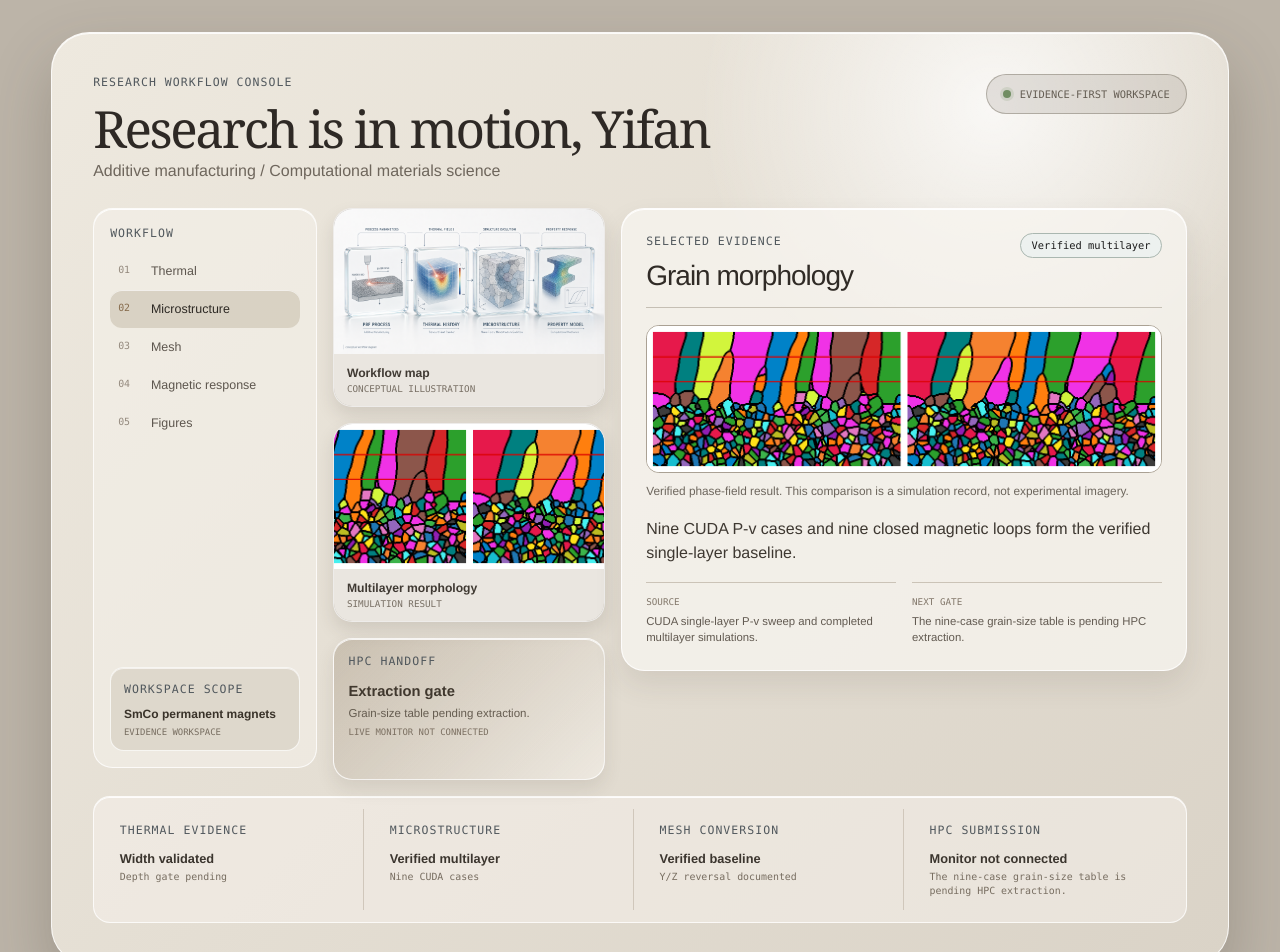
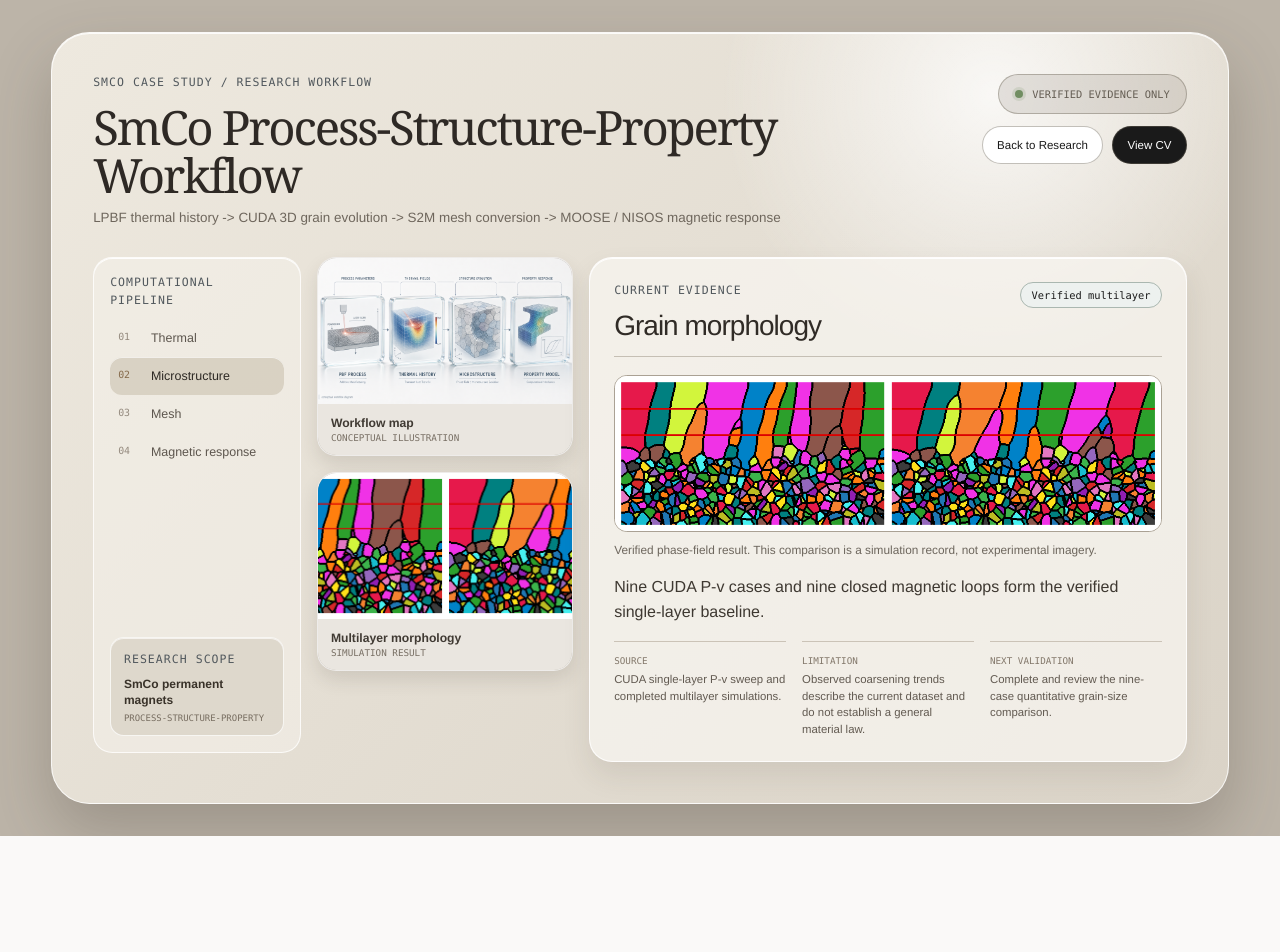
Before and after one commit to suoyff-afk/suoyff-afk.github.io, a React (Vite) app: page /research/smco-workflow in a window 1280 px wide. Shown: the top 952 px of the page. After the commit the page ends 836 px from the top, so only its background shows below. Built offline with nearby package versions, Linux system fonts and the light colour scheme.

Commit message:
Present SmCo workflow as public case study

```diff
--- a/src/features/console/ConsolePage.tsx
+++ b/src/features/console/ConsolePage.tsx
@@ -1,4 +1,6 @@
 import { useState } from "react";
+import { Link } from "react-router-dom";
+import { assetUrl } from "../../app/routes";
 import { EvidenceTag } from "../../components/common/EvidenceTag";
 import { workflowStages } from "./consoleContent";
 
@@ -9,20 +11,26 @@ export function ConsolePage() {
 
   return (
     <div className="console-canvas">
-      <section className="research-desk" aria-label="Research workflow console">
+      <section className="research-desk" aria-label="SmCo research workflow">
         <header className="desk-hero reveal">
-          <div>
-            <p className="eyebrow">RESEARCH WORKFLOW CONSOLE</p>
-            <h1>Research is in motion, Yifan</h1>
-            <p>Additive manufacturing {" / "} Computational materials science</p>
+          <div className="desk-hero__copy">
+            <p className="eyebrow">SMCO CASE STUDY / RESEARCH WORKFLOW</p>
+            <h1>SmCo Process-Structure-Property Workflow</h1>
+            <p className="desk-hero__lede">LPBF thermal history {" -> "} CUDA 3D grain evolution {" -> "} S2M mesh conversion {" -> "} MOOSE / NISOS magnetic response</p>
           </div>
-          <div className="desk-hero__status"><span aria-hidden="true" />Evidence-first workspace</div>
+          <div className="desk-hero__aside">
+            <div className="desk-hero__status"><span aria-hidden="true" />Verified evidence only</div>
+            <nav className="desk-hero__actions" aria-label="Case study actions">
+              <Link className="button" to="/research">Back to Research</Link>
+              <Link className="button button--dark" to="/cv">View CV</Link>
+            </nav>
+          </div>
         </header>
 
-        <section className="desk-archive" aria-label="Research archive">
+        <section className="desk-archive" aria-label="SmCo research workflow case study">
           <div className="desk-layout">
             <nav className="desk-navigation" aria-label="Workflow stages">
-            <p className="eyebrow">WORKFLOW</p>
+              <p className="eyebrow">COMPUTATIONAL PIPELINE</p>
               {workflowStages.map((stage, index) => (
                 <button
                   key={stage.id}
@@ -34,45 +42,39 @@ export function ConsolePage() {
                   <span>{String(index + 1).padStart(2, "0")}</span>{stage.short}
                 </button>
               ))}
-          <aside className="workspace-scope" aria-label="Workspace scope">
-            <p className="eyebrow">WORKSPACE SCOPE</p>
+              <aside className="workspace-scope" aria-label="Research scope">
+                <p className="eyebrow">RESEARCH SCOPE</p>
                 <strong>SmCo permanent magnets</strong>
-            <span>Evidence workspace</span>
+                <span>Process-structure-property</span>
               </aside>
             </nav>
 
             <section className="desk-previews" aria-label="Research previews">
               <figure className="preview-card">
-              <img src="/assets/workflow-concept.png" alt="Conceptual workflow from PBF process to property response" />
+                <img src={assetUrl("assets/workflow-concept.png")} alt="Conceptual workflow from PBF process to property response" />
                 <figcaption><span>Workflow map</span><small>Conceptual illustration</small></figcaption>
               </figure>
               <figure className="preview-card preview-card--result">
-              <img src="/assets/research/smco-multilayer-comparison.png" alt="Multilayer grain morphology comparison from phase-field simulation" />
+                <img src={assetUrl("assets/research/smco-multilayer-comparison.png")} alt="Multilayer grain morphology comparison from phase-field simulation" />
                 <figcaption><span>Multilayer morphology</span><small>Simulation result</small></figcaption>
               </figure>
-            <section className="archive-card" aria-label="HPC handoff">
-              <p className="eyebrow">HPC HANDOFF</p>
-              <strong>Extraction gate</strong>
-              <p>Grain-size table pending extraction.</p>
-              <small>Live monitor not connected</small>
-            </section>
             </section>
 
             <article className="desk-main" aria-label={`${selected.title} evidence`} aria-live="polite">
               <div className="desk-main__header">
-              <div><p className="eyebrow">SELECTED EVIDENCE</p><h2>{selected.title}</h2></div>
+                <div><p className="eyebrow">CURRENT EVIDENCE</p><h2>{selected.title}</h2></div>
                 <EvidenceTag state={selected.status} />
               </div>
 
               {hasMicrostructureFigure ? (
                 <figure className="desk-result">
-                <img src="/assets/research/smco-multilayer-comparison.png" alt="Multilayer grain morphology comparison from phase-field simulation" />
+                  <img src={assetUrl("assets/research/smco-multilayer-comparison.png")} alt="Multilayer grain morphology comparison from phase-field simulation" />
                   <figcaption>Verified phase-field result. This comparison is a simulation record, not experimental imagery.</figcaption>
                 </figure>
               ) : (
                 <div className="desk-empty-result">
-                <p className="eyebrow">NO FIGURE ATTACHED</p>
-                <p>This stage has traceable evidence but no approved result image is attached to the console.</p>
+                  <p className="eyebrow">RESULT FIGURE NOT ATTACHED</p>
+                  <p>No approved result figure is available for this stage. The documented evidence and limitation remain available below.</p>
                 </div>
               )}
 
@@ -80,34 +82,12 @@ export function ConsolePage() {
                 <p>{selected.evidence[0]}</p>
                 <dl>
                   <div><dt>Source</dt><dd>{selected.source}</dd></div>
-                <div><dt>Next gate</dt><dd>{selected.nextGate}</dd></div>
+                  <div><dt>Limitation</dt><dd>{selected.limitation}</dd></div>
+                  <div><dt>Next validation</dt><dd>{selected.nextValidation}</dd></div>
                 </dl>
               </div>
             </article>
           </div>
-
-        <ul className="status-deck" aria-label="Research status deck">
-          <li>
-            <p className="eyebrow">THERMAL EVIDENCE</p>
-            <strong>Width validated</strong>
-            <span>Depth gate pending</span>
-          </li>
-          <li>
-            <p className="eyebrow">MICROSTRUCTURE</p>
-            <strong>Verified multilayer</strong>
-            <span>Nine CUDA cases</span>
-          </li>
-          <li>
-            <p className="eyebrow">MESH CONVERSION</p>
-            <strong>Verified baseline</strong>
-            <span>Y/Z reversal documented</span>
-          </li>
-          <li>
-            <p className="eyebrow">HPC SUBMISSION</p>
-            <strong>Monitor not connected</strong>
-            <span>{selected.nextGate}</span>
-          </li>
-        </ul>
         </section>
       </section>
     </div>
--- a/src/features/console/console.css
+++ b/src/features/console/console.css
@@ -1,12 +1,16 @@
 .console-canvas { min-height: 100svh; padding: clamp(1.2rem, 2.5vw, 2.2rem) var(--gutter); background: #bcb4a8; }
 .research-desk { box-sizing: border-box; width: min(100%, 1280px); min-height: calc(100svh - 4.4rem); margin: 0 auto; padding: clamp(1.5rem, 3.2vw, 3.1rem); border: 1px solid rgba(255,255,255,.8); border-radius: clamp(1.5rem, 3vw, 2.8rem); background: radial-gradient(circle at 80% 8%, rgba(255,255,255,.78), transparent 23%), linear-gradient(135deg, #eee9df, #dad3c7); box-shadow: 0 28px 60px rgba(65, 57, 46, .25), inset 0 1px rgba(255,255,255,.85); }
 .desk-hero { display: flex; align-items: start; justify-content: space-between; gap: 2rem; margin-bottom: clamp(1.1rem, 2.2vw, 1.9rem); }
-.desk-hero h1 { margin: .25rem 0 .45rem; color: #2e2925; font-family: Georgia, 'Times New Roman', serif; font-size: clamp(2.15rem, 4vw, 4.4rem); font-weight: 400; letter-spacing: -.045em; line-height: 1; }
-.desk-hero p:not(.eyebrow) { margin: 0; color: #6e665c; }
+.desk-hero__copy { max-width: 52rem; }
+.desk-hero h1 { margin: .25rem 0 .65rem; color: #2e2925; font-family: Georgia, 'Times New Roman', serif; font-size: clamp(2.15rem, 3.7vw, 4rem); font-weight: 400; letter-spacing: -.045em; line-height: 1; }
+.desk-hero__lede { max-width: 48rem; margin: 0; color: #6e665c; font-size: .84rem; line-height: 1.55; }
+.desk-hero__aside { display: flex; align-items: flex-end; flex-direction: column; gap: .8rem; }
 .desk-hero__status { display: flex; align-items: center; gap: .55rem; padding: .8rem 1rem; border: 1px solid rgba(111, 102, 90, .42); border-radius: 999px; background: rgba(130, 119, 104, .18); color: #645d53; font-family: var(--mono); font-size: .65rem; text-transform: uppercase; white-space: nowrap; }
 .desk-hero__status span { width: .5rem; height: .5rem; border-radius: 50%; background: #718e62; box-shadow: 0 0 0 3px rgba(113, 142, 98, .17); }
-.desk-layout { display: grid; grid-template-columns: 14rem 17rem minmax(0, 1fr); gap: 1rem; align-items: start; }
-.desk-navigation { display: flex; flex-direction: column; min-height: 35rem; padding: 1rem; border: 1px solid rgba(255,255,255,.76); border-radius: 1.2rem; background: rgba(245, 241, 234, .56); box-shadow: inset 0 1px rgba(255,255,255,.9); }
+.desk-hero__actions { display: flex; gap: .55rem; }
+.desk-hero__actions .button { min-height: 2.35rem; padding: .55rem .9rem; border-color: rgba(111, 102, 90, .42); font-size: .72rem; white-space: nowrap; }
+.desk-layout { display: grid; grid-template-columns: 13rem 16rem minmax(0, 1fr); gap: 1rem; align-items: start; }
+.desk-navigation { display: flex; flex-direction: column; min-height: 31rem; padding: 1rem; border: 1px solid rgba(255,255,255,.76); border-radius: 1.2rem; background: rgba(245, 241, 234, .56); box-shadow: inset 0 1px rgba(255,255,255,.9); }
 .desk-navigation .eyebrow { margin-bottom: .55rem; }
 .desk-stage { display: grid; grid-template-columns: 1.6rem 1fr; width: 100%; gap: .45rem; padding: .75rem .5rem; border: 0; border-radius: .75rem; background: transparent; color: #5d564e; font-size: .78rem; text-align: left; cursor: pointer; }
 .desk-stage span { color: #948a7e; font-family: var(--mono); font-size: .62rem; }
@@ -24,11 +28,6 @@
 .preview-card figcaption { display: grid; gap: .15rem; padding: .75rem .8rem; background: rgba(252,249,244,.77); color: #403a33; }
 .preview-card figcaption span { font-size: .76rem; font-weight: 600; }
 .preview-card figcaption small { color: #786f64; font-family: var(--mono); font-size: .58rem; text-transform: uppercase; }
-.archive-card { min-height: 8.9rem; padding: .9rem; border: 1px solid rgba(255,255,255,.78); border-radius: 1.2rem; background: linear-gradient(135deg, rgba(138,119,94,.3), rgba(245,241,234,.6)); box-shadow: 0 9px 18px rgba(65,57,46,.1), inset 0 1px rgba(255,255,255,.82); }
-.archive-card strong, .archive-card small { display: block; }
-.archive-card strong { margin-top: .55rem; color: #40382e; font-size: .92rem; }
-.archive-card p:not(.eyebrow) { margin: .4rem 0; color: #655c50; font-size: .72rem; line-height: 1.4; }
-.archive-card small { color: #7c7062; font-family: var(--mono); font-size: .56rem; text-transform: uppercase; }
 .desk-main { min-width: 0; padding: clamp(1rem, 2vw, 1.5rem); border: 1px solid rgba(255,255,255,.83); border-radius: 1.45rem; background: rgba(248, 245, 239, .76); box-shadow: 0 14px 28px rgba(65,57,46,.1), inset 0 1px rgba(255,255,255,.9); }
 .desk-main__header { display: flex; justify-content: space-between; gap: 1rem; align-items: start; padding-bottom: 1rem; border-bottom: 1px solid #c5bfb4; }
 .desk-main__header h2 { margin: .25rem 0 0; color: #302b26; font-size: clamp(1.25rem, 2.3vw, 1.75rem); }
@@ -39,16 +38,10 @@
 .desk-empty-result p:last-child { max-width: 28rem; margin: 0; line-height: 1.55; }
 .desk-main__evidence { margin-top: 1rem; }
 .desk-main__evidence > p { margin: 0; color: #3e3831; line-height: 1.55; }
-.desk-main__evidence dl { display: grid; grid-template-columns: 1fr 1fr; gap: 1rem; margin: 1rem 0 0; }
+.desk-main__evidence dl { display: grid; grid-template-columns: repeat(3, minmax(0, 1fr)); gap: 1rem; margin: 1rem 0 0; }
 .desk-main__evidence dl div { padding-top: .8rem; border-top: 1px solid #cbc3b7; }
 .desk-main__evidence dt { margin-bottom: .35rem; color: #82776a; font-family: var(--mono); font-size: .58rem; text-transform: uppercase; }
 .desk-main__evidence dd { margin: 0; color: #625a51; font-size: .71rem; line-height: 1.45; }
-.status-deck { display: grid; grid-template-columns: repeat(4, minmax(0, 1fr)); gap: .75rem; margin: 1rem 0 0; padding: .75rem; list-style: none; border: 1px solid rgba(255,255,255,.76); border-radius: 1.05rem; background: rgba(245, 241, 234, .54); box-shadow: inset 0 1px rgba(255,255,255,.85); }
-.status-deck li { min-width: 0; padding: .8rem .85rem; border-right: 1px solid #d0c7bb; }
-.status-deck li:last-child { border-right: 0; }
-.status-deck strong, .status-deck span { display: block; }
-.status-deck strong { margin-top: .38rem; color: #3b352e; font-size: .8rem; }
-.status-deck span { margin-top: .25rem; color: #776d60; font-family: var(--mono); font-size: .62rem; line-height: 1.35; }
 
 @media (max-width: 980px) { .desk-layout { grid-template-columns: 11rem minmax(0, 1fr); } .desk-previews { grid-template-columns: repeat(3, minmax(0, 1fr)); grid-column: 1 / -1; grid-row: 2; } .desk-main { grid-column: 2; grid-row: 1; } .preview-card img { height: 11rem; } }
-@media (max-width: 650px) { .console-canvas { padding: .75rem; } .research-desk { min-height: calc(100svh - 1.5rem); padding: 1.1rem; border-radius: 1.35rem; } .desk-hero { display: block; } .desk-hero__status { width: max-content; margin-top: .9rem; } .desk-layout { grid-template-columns: 1fr; } .desk-navigation { display: grid; min-height: 0; grid-template-columns: repeat(2, minmax(0, 1fr)); gap: .25rem; } .desk-navigation .eyebrow, .workspace-scope { grid-column: 1 / -1; } .workspace-scope { margin-top: .55rem; } .desk-stage { padding: .65rem .35rem; font-size: .7rem; } .desk-main { grid-column: auto; grid-row: auto; } .desk-previews { grid-template-columns: 1fr; grid-column: auto; grid-row: auto; } .preview-card img { height: 10rem; } .desk-main__evidence dl { grid-template-columns: 1fr; } .status-deck { grid-template-columns: 1fr 1fr; } .status-deck li:nth-child(2) { border-right: 0; } .status-deck li:nth-child(n + 3) { border-top: 1px solid #d0c7bb; } }
+@media (max-width: 650px) { .console-canvas { padding: .75rem; } .research-desk { min-height: calc(100svh - 1.5rem); padding: 1.1rem; border-radius: 1.35rem; } .desk-hero { display: block; } .desk-hero__aside { align-items: flex-start; margin-top: .9rem; } .desk-hero__actions { flex-wrap: wrap; } .desk-layout { grid-template-columns: 1fr; } .desk-navigation { display: grid; min-height: 0; grid-template-columns: repeat(2, minmax(0, 1fr)); gap: .25rem; } .desk-navigation .eyebrow, .workspace-scope { grid-column: 1 / -1; } .workspace-scope { margin-top: .55rem; } .desk-stage { padding: .65rem .35rem; font-size: .7rem; } .desk-main { grid-column: auto; grid-row: auto; } .desk-previews { grid-template-columns: 1fr; grid-column: auto; grid-row: auto; } .preview-card img { height: 10rem; } .desk-main__evidence dl { grid-template-columns: 1fr; } }
--- a/src/features/console/consoleContent.ts
+++ b/src/features/console/consoleContent.ts
@@ -10,9 +10,8 @@ export const workflowStages: WorkflowStage[] = [
     evidence: [
       "Thermal width validation gives MAE=7.604 um and MAPE=5.810%.",
     ],
-    nextGate: "Depth validation is missing and remains the next thermal evidence gate.",
+    nextValidation: "Validate melt-pool depth before extending the thermal comparison beyond the current width dataset.",
     limitation: "Width error bars describe within-image line-measurement sample variation, not independent-build repeatability.",
-    readiness: "Width validation metrics are verified; depth evidence remains unavailable.",
   },
   {
     id: "grain",
@@ -30,9 +29,8 @@ export const workflowStages: WorkflowStage[] = [
       "The anisotropy baseline is 14619 versus 14618 globally.",
       "Layer differences are 0.89%, 7.87%, and 11.65%; this indicates local sensitivity, not strong global coarsening change.",
     ],
-    nextGate: "The nine-case grain-size table is pending HPC extraction.",
+    nextValidation: "Complete and review the nine-case quantitative grain-size comparison.",
     limitation: "Observed coarsening trends describe the current dataset and do not establish a general material law.",
-    readiness: "Single-layer and multilayer state summaries are verified; the grain-size comparison table is pending.",
   },
   {
     id: "mesh",
@@ -43,9 +41,8 @@ export const workflowStages: WorkflowStage[] = [
     evidence: [
       "S2M: X is preserved, Y/Z are reversed, and the layer-normal Z is retained.",
     ],
-    nextGate: "Add a publication annotation that makes the reversed Y/Z directions explicit.",
+    nextValidation: "Add a publication-ready coordinate annotation that makes the reversed Y/Z directions explicit.",
     limitation: "Layer order and spatial interpretation must account for the Y and Z reversal.",
-    readiness: "The coordinate transform is verified; orientation-figure readiness has not been assessed.",
   },
   {
     id: "magnetic",
@@ -57,21 +54,7 @@ export const workflowStages: WorkflowStage[] = [
       "All nine loops are closed; Hc spans approximately 0.9197-0.9615.",
       "Hc varies weakly across the current nine cases.",
     ],
-    nextGate: "Link the pending grain-size table to a defensible switching parameter law.",
+    nextValidation: "Relate verified grain-size descriptors to a defensible switching-parameter law.",
     limitation: "The model supports no quantitative SmCo5 coercivity prediction.",
-    readiness: "Nine closed loops are verified; figure publication readiness has not been assessed.",
-  },
-  {
-    id: "figures",
-    short: "Figures",
-    title: "Manuscript and figures",
-    status: "Pending extraction",
-    source: "Evidence-gated project records from the thermal, CUDA, S2M, and magnetic stages.",
-    evidence: [
-      "Thermal width metrics, nine closed loops, and completed multilayer state have traceable evidence.",
-    ],
-    nextGate: "Extract the nine-case grain-size table and approve each figure caption against its source.",
-    limitation: "No figure is treated as publication-ready without provenance and a passed evidence gate.",
-    readiness: "Available evidence is traceable; no figure is designated publication-ready.",
   },
 ];
--- a/src/features/console/consoleTypes.ts
+++ b/src/features/console/consoleTypes.ts
@@ -1,13 +1,12 @@
 import type { EvidenceState } from "../research/researchTypes";
 
 export type WorkflowStage = {
-  id: "thermal" | "grain" | "mesh" | "magnetic" | "figures";
+  id: "thermal" | "grain" | "mesh" | "magnetic";
   short: string;
   title: string;
   status: EvidenceState;
   source: string;
   evidence: string[];
-  nextGate: string;
+  nextValidation: string;
   limitation: string;
-  readiness: string;
 };
```
Also changed, not shown: 2 other files (tests, documents, lock files or other folders). Lines whose indentation alone changed are shown as unchanged.
